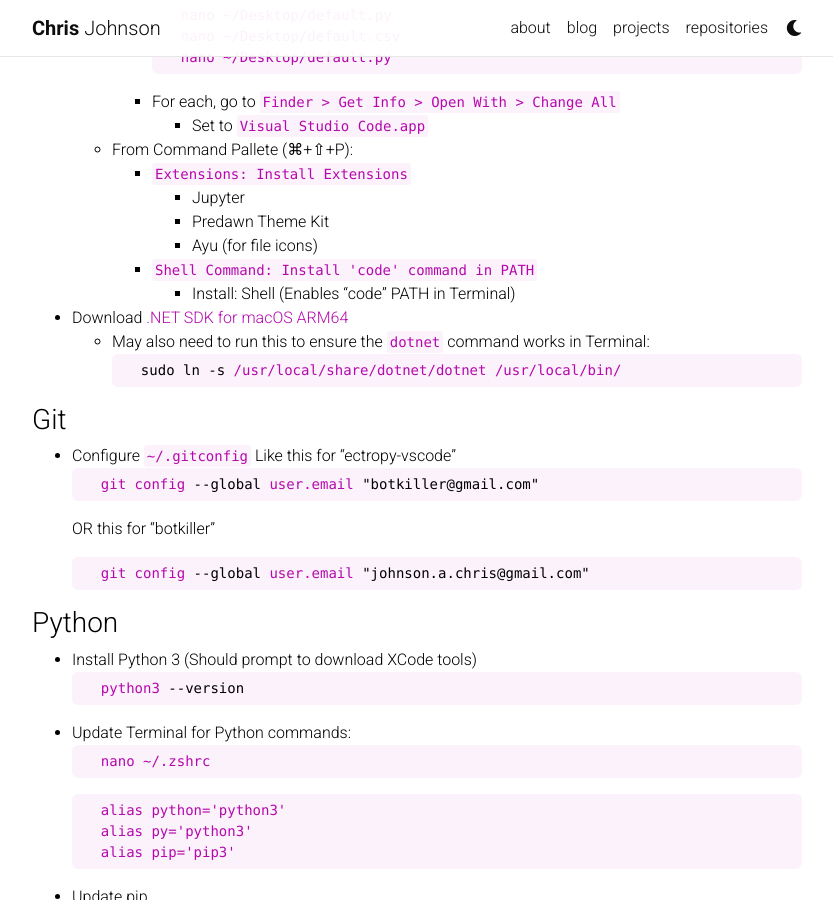
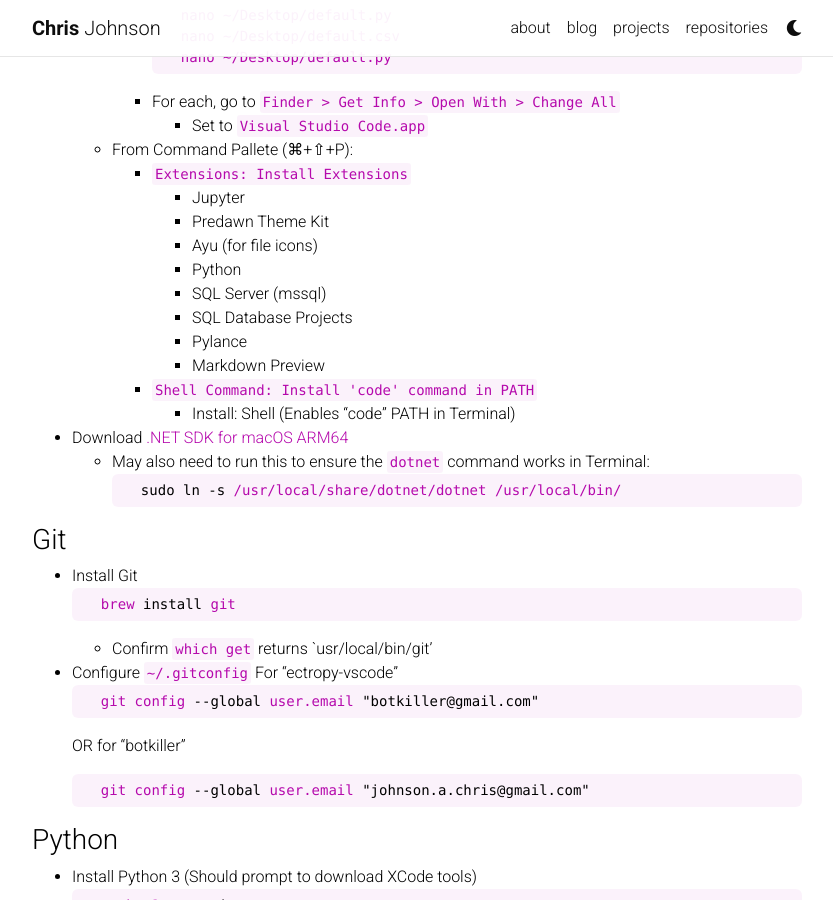
Before and after one commit to botkiller/botkiller.github.io, a Jekyll site: the page built from _projects/dev_apple_silicon_setup.md, in a window 1280 px wide and 900 px high, scrolled down 529 px. Shown: the whole window, without its empty margins (223-1056 px from the left). Built offline with Jekyll 4.4.1, drawn with Linux system fonts in a browser that asks for light colours; full-size pictures stand in for the smaller copies a plugin makes; comment, search, counter and statistics services are not loaded; a style sheet for code colours, icons or effects is not loaded.

Commit message:
adding new project pages

````diff
--- a/_projects/dev_apple_silicon_setup.md
+++ b/_projects/dev_apple_silicon_setup.md
@@ -32,8 +32,14 @@ VSCode is the central IDE for Python and SQL Server development, as well as our
             - Jupyter
             - Predawn Theme Kit
             - Ayu (for file icons)
+            - Python
+            - SQL Server (mssql)
+            - SQL Database Projects
+            - Pylance
+            - Markdown Preview
         - `Shell Command: Install 'code' command in PATH`
             - Install: Shell (Enables "code" PATH in Terminal)
+
 - Download [.NET SDK for macOS ARM64](https://dotnet.microsoft.com/en-us/download/dotnet/6.0)
     - May also need to run this to ensure the `dotnet` command works in Terminal:
     ```zsh
@@ -41,12 +47,17 @@ VSCode is the central IDE for Python and SQL Server development, as well as our
     ```
 
 ### Git
+- Install Git
+    ```zsh
+    brew install git
+    ```
+    - Confirm `which get` returns `usr/local/bin/git'
 - Configure `~/.gitconfig`
-    Like this for "ectropy-vscode"
+    For "ectropy-vscode"
     ```zsh
     git config --global user.email "botkiller@gmail.com"
     ```
-    OR this for "botkiller"
+    OR for "botkiller"
     ```zsh
     git config --global user.email "johnson.a.chris@gmail.com"
     ```
````
Also changed, not shown: _projects/home_network_setup.md (renamed from _projects/6_project.md, +6 -5 lines), _projects/macbook_setup.md (+10 -1 lines), _projects/macmini_sqlserver.md (renamed from _projects/3_project.md, +5 -6 lines), _projects/video_edit_process.md (renamed from _projects/5_project.md, +3 -3 lines), assets/img/docker_sql.png (added).
